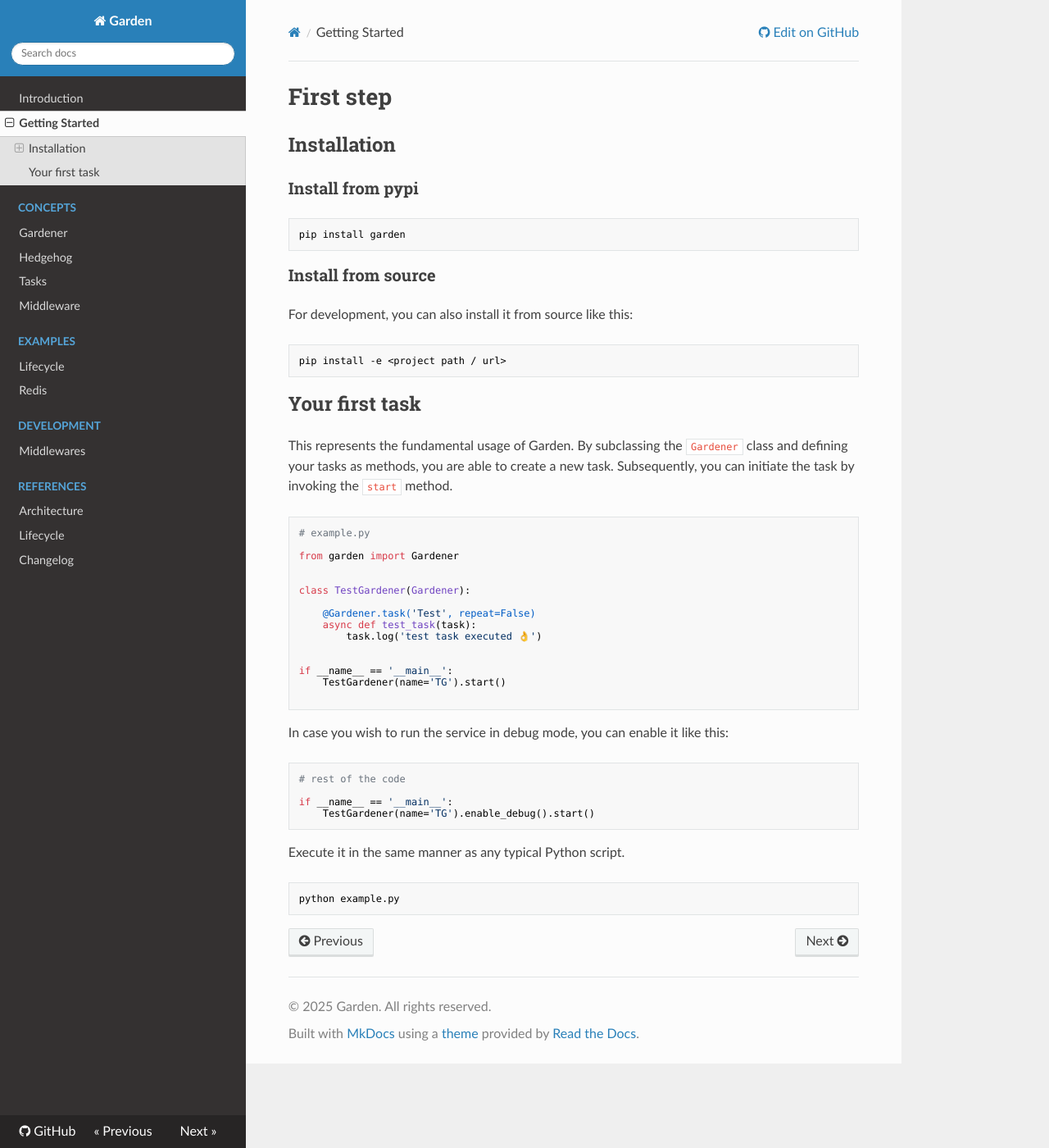
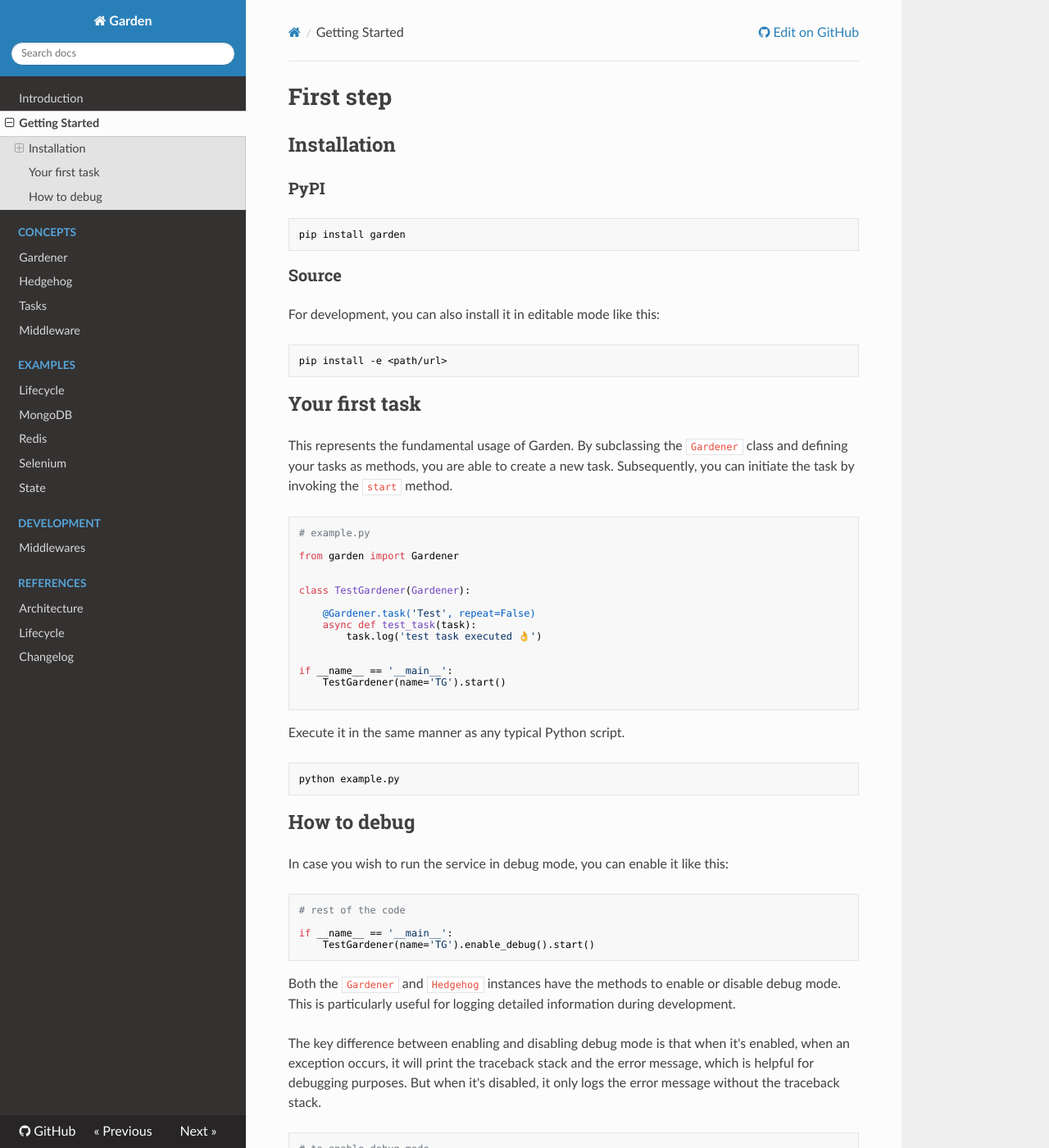
Before and after one commit to pulsgarney/garden, an MkDocs documentation site: the page built from docs/docs/getting-started.md, in a window 1280 px wide and 1400 px high. Shown: the whole window at 82% size. Built offline with MkDocs 1.6.1, drawn with Linux system fonts in a browser that asks for light colours; nearby versions of some CDN libraries; some of the changed text lies outside the part shown.

Commit message:
docs: update doc

````diff
--- a/docs/docs/getting-started.md
+++ b/docs/docs/getting-started.md
@@ -3,18 +3,18 @@ First step
 
 ## Installation
 
-### Install from pypi
+### PyPI
 
 ```sh
 pip install garden
 ```
 
-### Install from source
+### Source
 
-For development, you can also install it from source like this:
+For development, you can also install it in editable mode like this:
 
 ```sh
-pip install -e <project path / url>
+pip install -e <path/url>
 ```
 
 ## Your first task
@@ -39,6 +39,14 @@ if __name__ == '__main__':
 
 ```
 
+Execute it in the same manner as any typical Python script.
+
+```sh
+python example.py
+```
+
+## How to debug
+
 In case you wish to run the service in debug mode, you can enable it like this:
 
 ```python
@@ -48,8 +56,20 @@ if __name__ == '__main__':
     TestGardener(name='TG').enable_debug().start()
 ```
 
-Execute it in the same manner as any typical Python script.
+Both the `Gardener` and `Hedgehog` instances have the methods to enable or disable debug mode. This is particularly useful for logging detailed information during development.
 
-```sh
-python example.py
+The key difference between enabling and disabling debug mode is that when it's enabled, when an exception occurs, it will print the traceback stack and the error message, which is helpful for debugging purposes. But when it's disabled, it only logs the error message without the traceback stack.
+
+```python
+# to enable debug mode
+Gardener().enable_debug().start()
+
+(task: Hedgehog).enable_debug()
+
+
+# to disable debug mode
+Gardener().disable_debug().start()
+
+(task: Hedgehog).disable_debug()
+
 ```
--- a/docs/mkdocs.yml
+++ b/docs/mkdocs.yml
@@ -18,7 +18,10 @@ nav:
     - Middleware: concepts/middleware.md
   - Examples:
     - Lifecycle: examples/lifecycle.md
+    - MongoDB: examples/mongodb.md
     - Redis: examples/redis.md
+    - Selenium: examples/selenium.md
+    - State: examples/state.md
   - Development:
     - Middlewares: development/middlewares.md
   - References:
````
Also changed, not shown: docs/docs/examples/lifecycle.md (+1 -1 lines), docs/docs/examples/mongodb.md (added, +64 -0 lines), docs/docs/examples/redis.md (+3 -1 lines), docs/docs/examples/selenium.md (added, +84 -0 lines), docs/docs/examples/state.md (added, +77 -0 lines), README.md.
